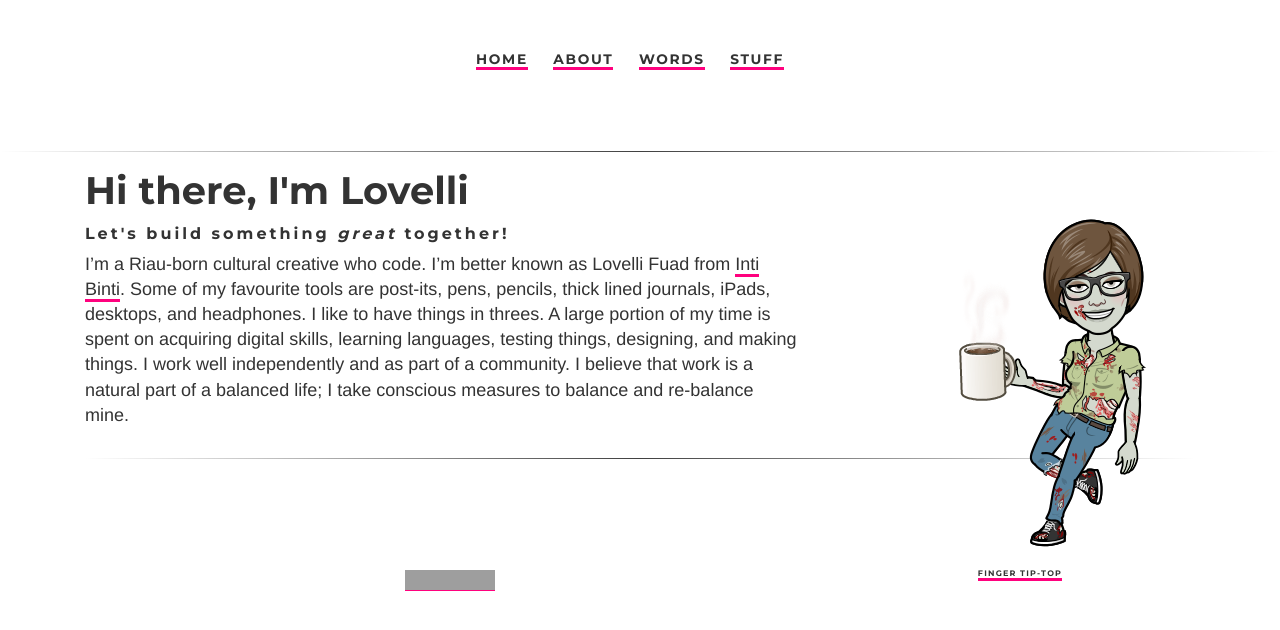
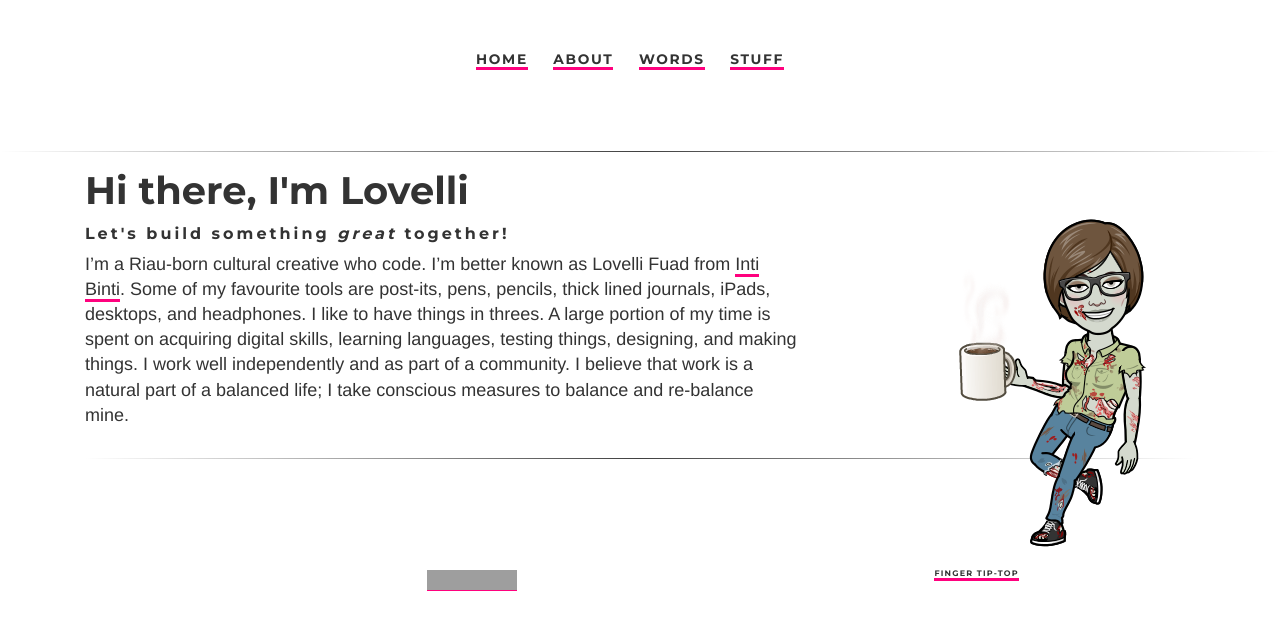
Before and after one commit to ariesti/ariesti.github.io, a Jekyll site: the page built from index.html, in a window 1280 px wide. Shown: the top 630 px of the page. Built offline with Jekyll 4.4.1, drawn with Linux system fonts in a browser that asks for light colours; grey boxes are pictures that could not be loaded.

Commit message:
Update default.html

```diff
--- a/_layouts/default.html
+++ b/_layouts/default.html
@@ -41,8 +41,10 @@
 
 			<hr class="style-two">
 
+			<div class="footer-container">
 			{% include footer.html %}
 
+			</div>
 			</div><!-- /.container -->
 			<!-- footer was here -->
 
```
